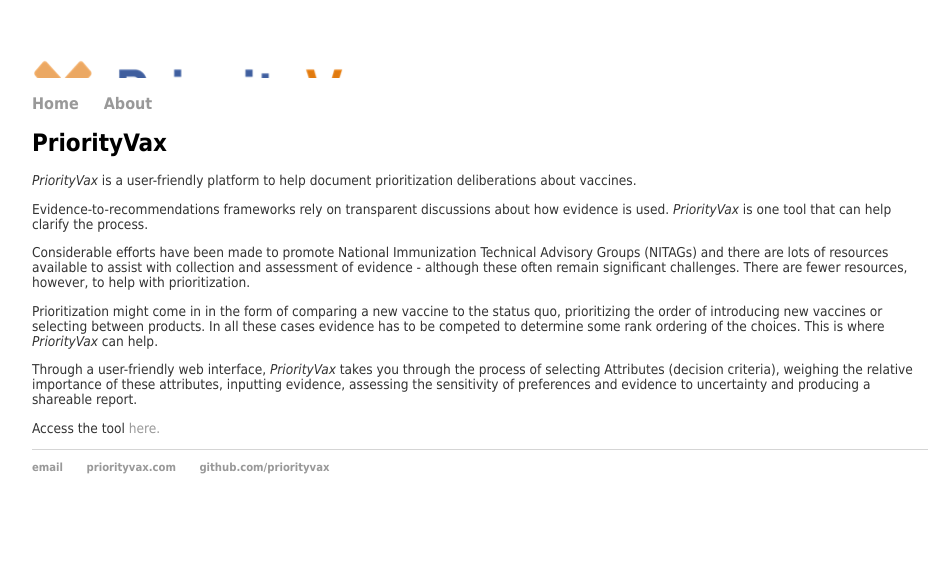
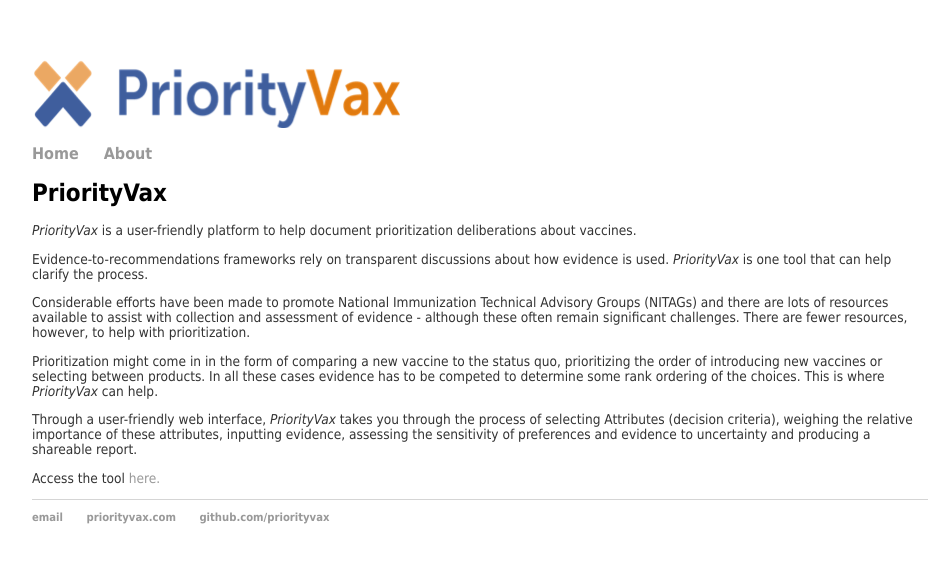
Before and after one commit to bjjmccormick/bjjmccormick.github.io, a Jekyll site: the page built from index.html, in a window 1280 px wide. Shown: the top 563 px of the page, without its empty margins (160-1104 px from the left). Built offline with Jekyll 4.4.1, drawn with Linux system fonts in a browser that asks for light colours.

Commit message:
Update main.css
resize logo

```diff
--- a/css/main.css
+++ b/css/main.css
@@ -45,6 +45,8 @@
 
 .logo {
          background: url("/logo.png") no-repeat;
+        width: 368px;
+         height: 68px;
          display: block;
          text-indent: -9999px;
 }
```
